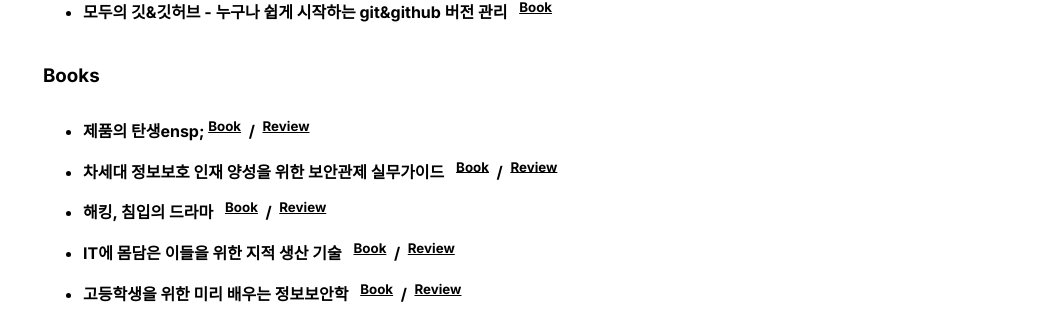
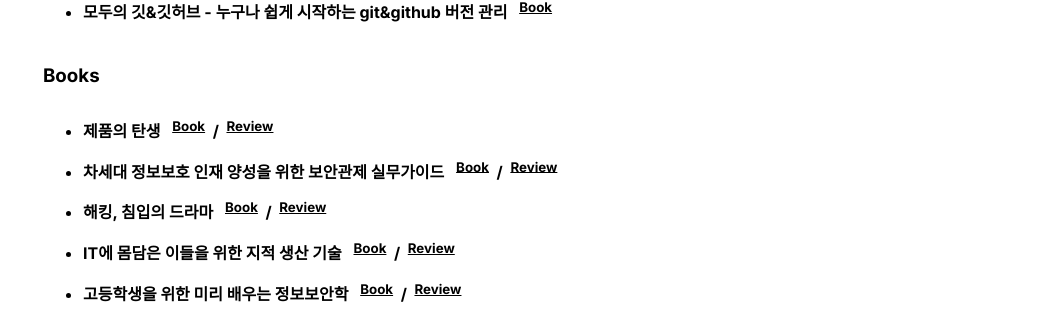
Before and after one commit to BangJeongBin/BangJeongBin.github.io, a Jekyll site: the page built from index.md, in a window 1280 px wide and 900 px high, scrolled down 4514 px. Shown: the part 139-449 px from the top of the window, without its empty margins (237-1280 px from the left). Built offline with Jekyll 4.4.1, drawn with Linux system fonts in a browser that asks for light colours.

Commit message:
Update activities_list.html

```diff
--- a/_includes/activities_list.html
+++ b/_includes/activities_list.html
@@ -288,7 +288,7 @@
 <ul>
     <li>
         <strong>
-            제품의 탄생ensp;
+            제품의 탄생&ensp;
             <sup><a href="https://product.kyobobook.co.kr/detail/S000200359090">Book</a></sup>
             &nbsp;/&nbsp; <sup><a href="https://bangjeongbin.github.io/TIL-Blog/posts/review-book-all-about-product-management">Review</a></sup>
         </strong>
```
